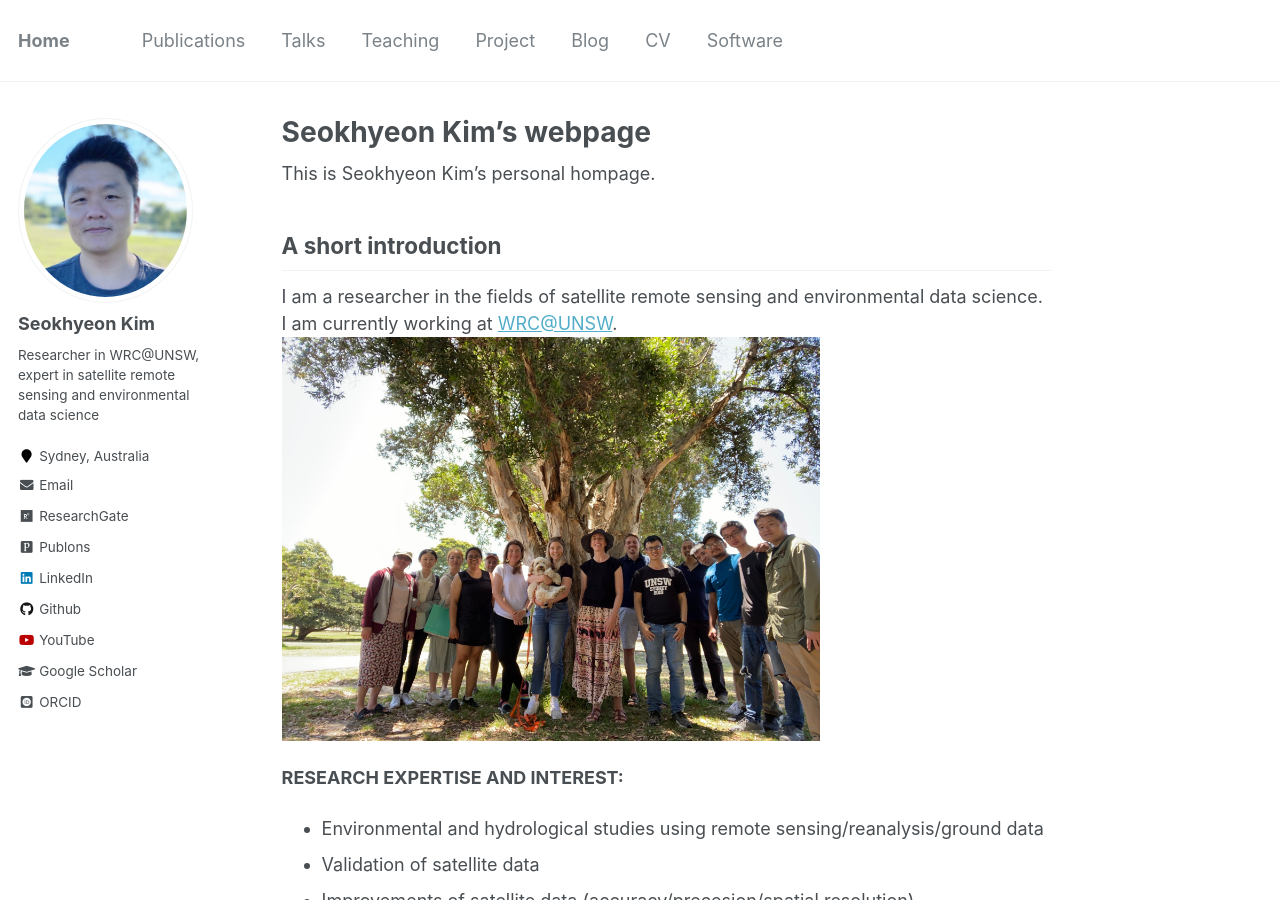
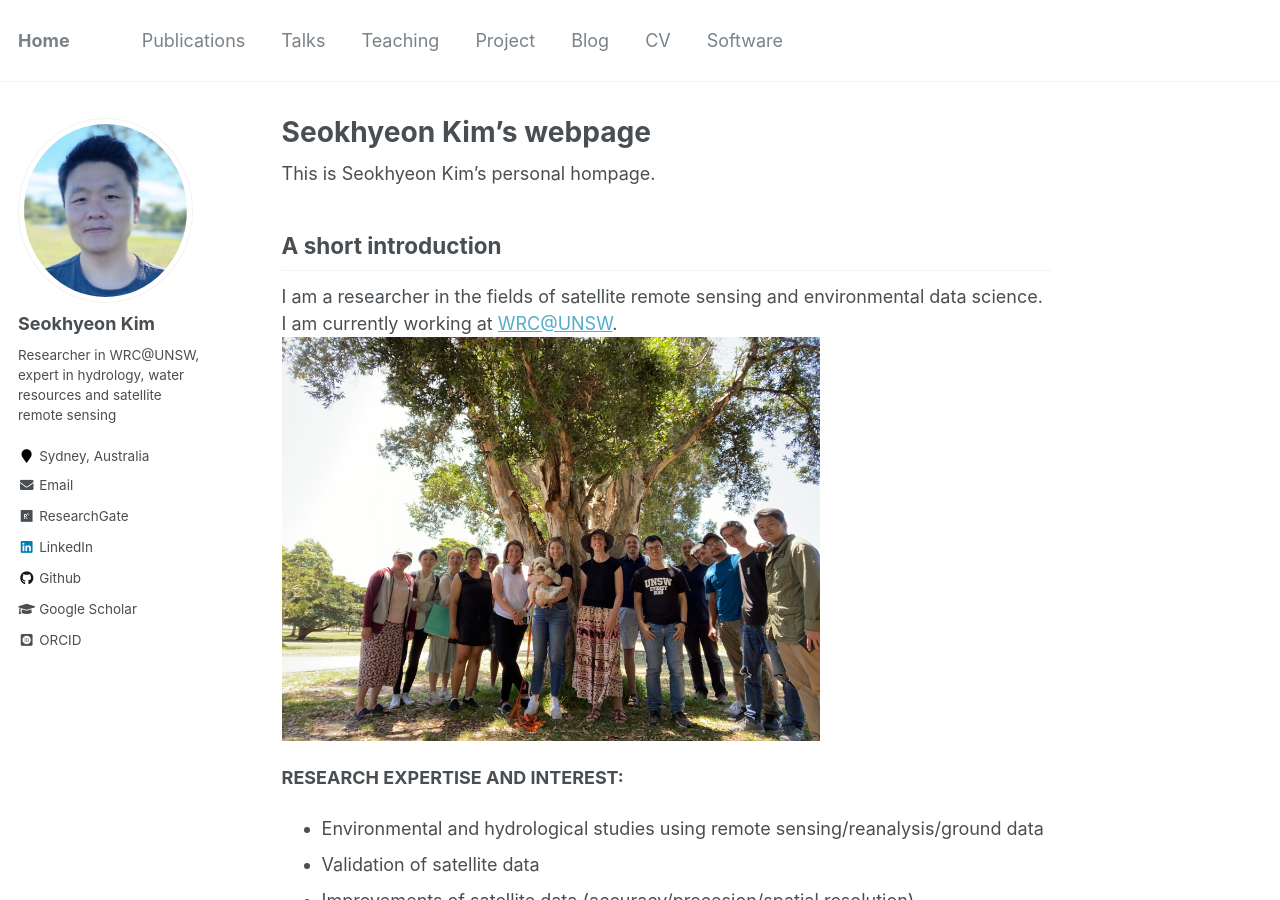
Before and after one commit to uawds/SanghoonJunWater.github.io, a Jekyll site: the page built from _pages/about.md, in a window 1280 px wide and 900 px high. Built offline with Jekyll 4.4.1, drawn with Linux system fonts in a browser that asks for light colours; some web fonts are replaced.

Commit message:
Update _config.yml

```diff
--- a/_config.yml
+++ b/_config.yml
@@ -82,14 +82,14 @@ analytics:
 author:
   name             : "Seokhyeon Kim"
   avatar           : "seokhyeonkim_cent.jpg"
-  bio              : "Researcher in WRC@UNSW, expert in satellite remote sensing and environmental data science"
+  bio              : "Researcher in WRC@UNSW, expert in hydrology, water resources and satellite remote sensing"
   location         : "Sydney, Australia"
   employer         :
   pubmed           :
   googlescholar    : "https://scholar.google.com.au/citations?user=n-vbEt0AAAAJ&hl=en"
   email            : "seokhyn.kim@gmail.com"
   researchgate     : "https://www.researchgate.net/profile/Seokhyeon_Kim"
-  publons          : "https://publons.com/researcher/AAR-1863-2020/"
+  publons          :
   uri              :
   bitbucket        :
   codepen          :
@@ -114,7 +114,7 @@ author:
   vine             :
   weibo            :
   xing             :
-  youtube          : "seokhynkim"
+  youtube          :
   wikipedia        :
 
 
```
